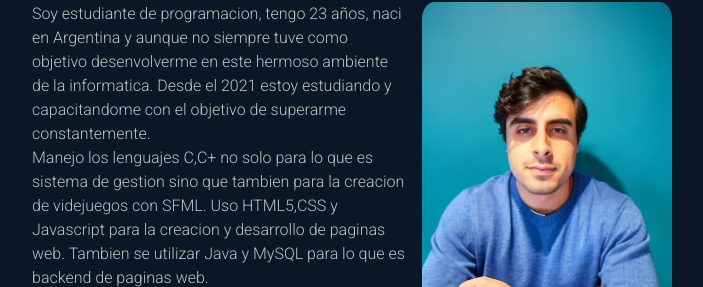
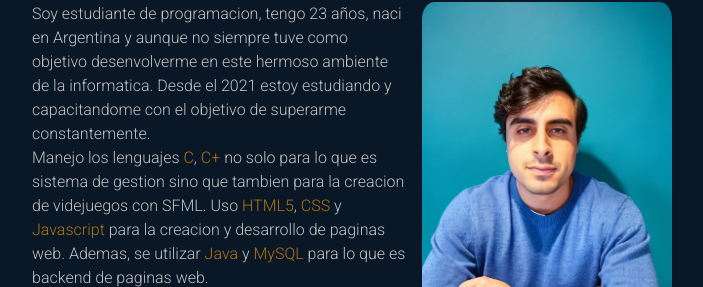
Before and after one commit to JuanVelesquen/CAC-Card-Presentation, a plain HTML site: page index.html in a window 1280 px wide. Shown: the part 132-419 px from the top of the page, without its empty margins (288-991 px from the left). Drawn offline with Linux system fonts and the light colour scheme.

Commit message:
added spans to the languages that work with

```diff
--- a/css/style.css
+++ b/css/style.css
@@ -75,6 +75,10 @@ img{
     max-width: var(--tam);
 }
 
+span{
+    color: #af7410;
+}
+
 @media (max-width:1200px) {
     .card-presentation_title{
         width: 90%;
--- a/index.html
+++ b/index.html
@@ -14,7 +14,7 @@
             <div class="card-presentation_title">
                 <h1>Juan Ignacio Velesquen Saenz</h1>
             </div>
-            <div class="card-presentation_body">
+            <div class="card-presentation_body"> </span>
                 <div class="card-presentation_body_text">
                     <p>
                         Soy estudiante de programacion, tengo 23 años, naci en Argentina y aunque no siempre tuve como objetivo
@@ -22,9 +22,9 @@
                         con el objetivo de superarme constantemente.
                     </p>
                     <p>
-                        Manejo los lenguajes C,C+ no solo para lo que es sistema de gestion sino que tambien para la creacion de videjuegos con SFML.
-                        Uso HTML5,CSS y Javascript para la creacion y desarrollo de paginas web. Tambien se utilizar
-                        Java y MySQL para lo que es backend de paginas web.
+                        Manejo los lenguajes <span>C</span>, <span>C+</span> no solo para lo que es sistema de gestion sino que tambien para la creacion de videjuegos con SFML.
+                        Uso <span>HTML5</span>, <span>CSS</span> y <span>Javascript</span> para la creacion y desarrollo de paginas web. Ademas, se utilizar
+                        <span>Java</span> y <span>MySQL</span> para lo que es backend de paginas web.
                     </p>
                     <div class="links">
                        <a href="https://www.linkedin.com/in/juan-ignacio-velesquen-saenz"><img class="link" src="assets/img/linkedin.png" alt=""></a>
```
